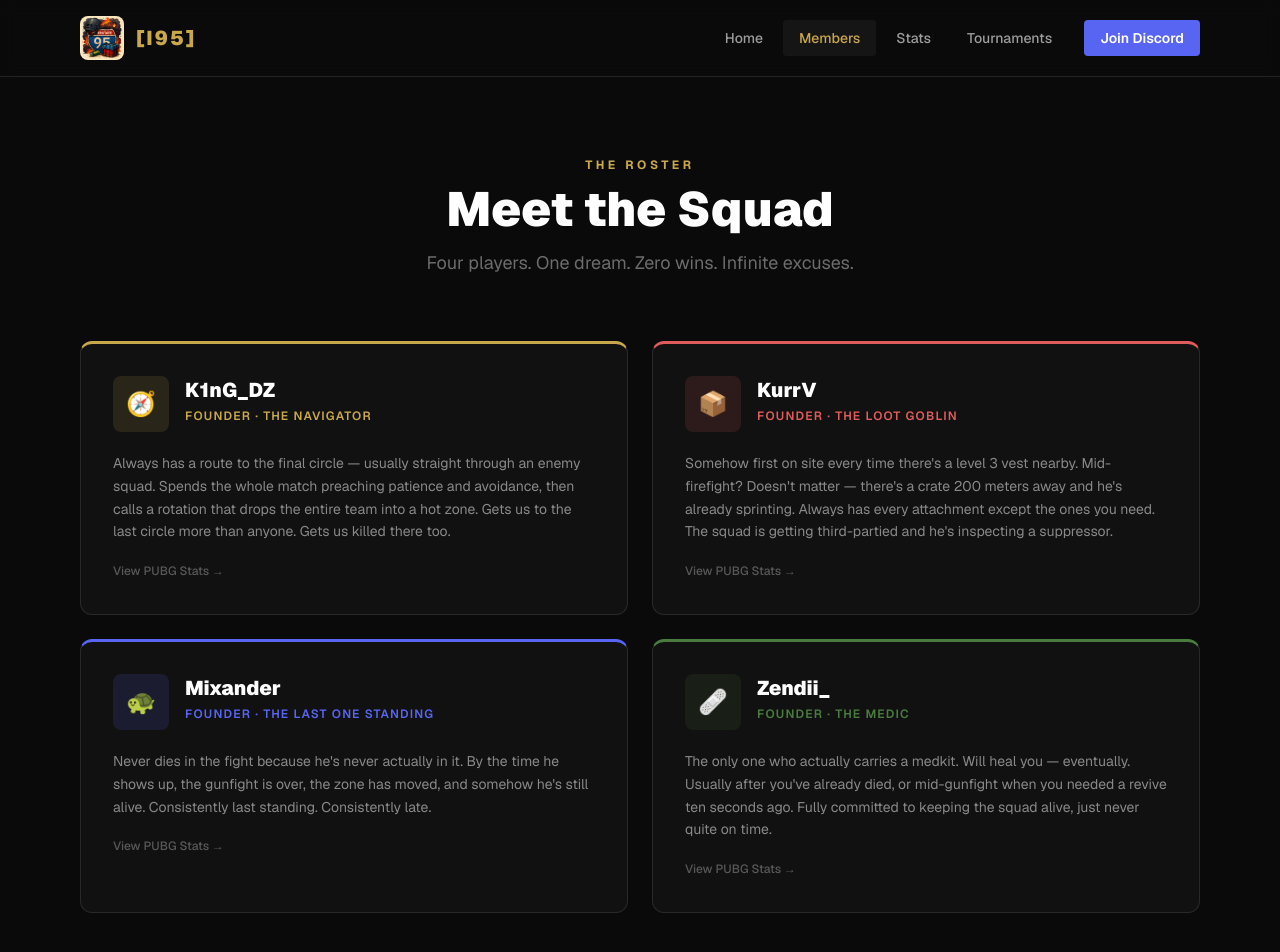
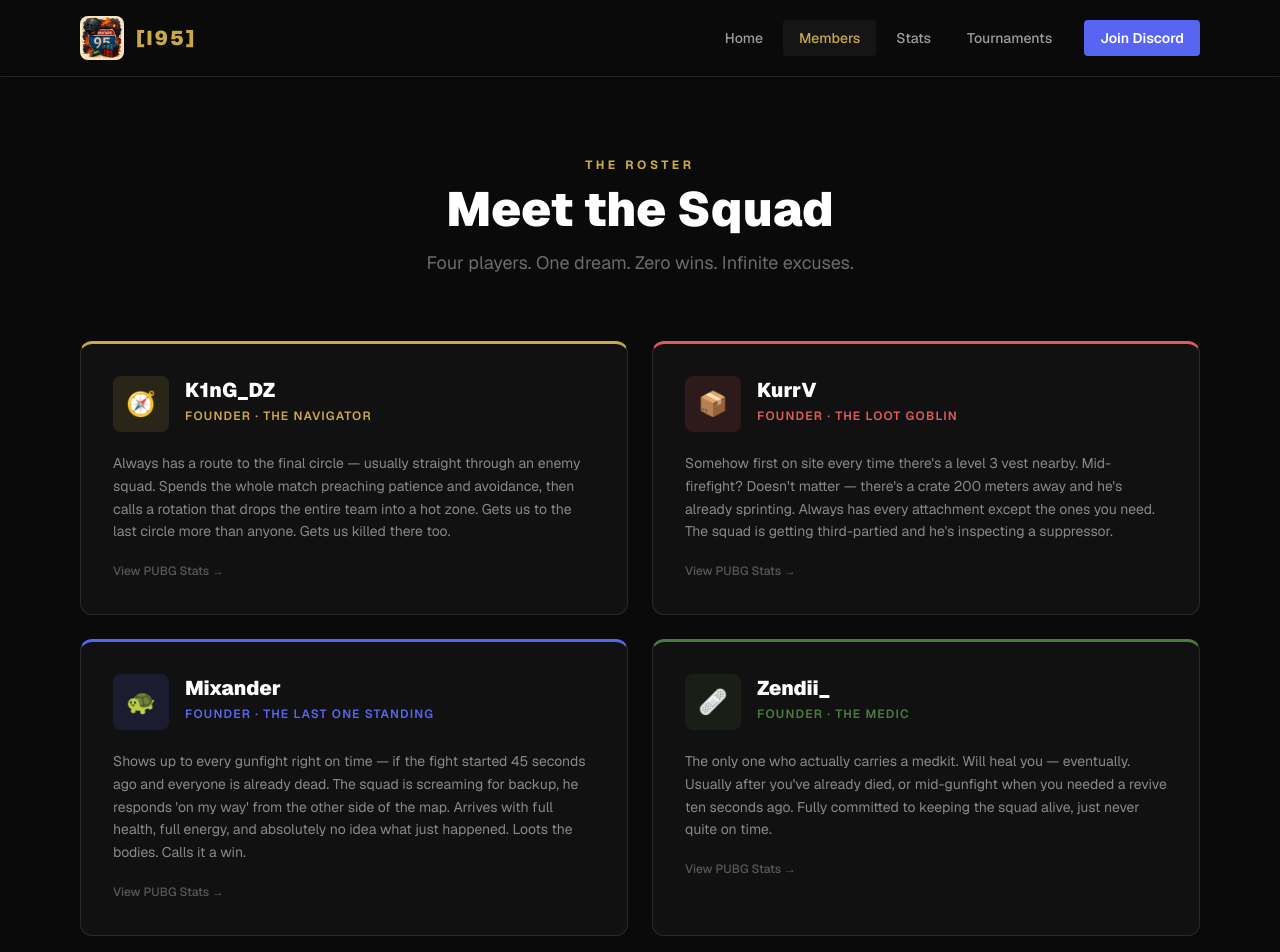
Before and after one commit to k1ngdz/i95-website, a Next.js app: page /members in a window 1280 px wide. Shown: the top 952 px of the page. Built offline with nearby package versions, Linux system fonts and the light colour scheme.

Commit message:
Make Mixander description funnier

```diff
--- a/app/members/page.tsx
+++ b/app/members/page.tsx
@@ -19,7 +19,7 @@ const members = [
     tag: "Mixander",
     role: "Founder · The Last One Standing",
     emoji: "🐢",
-    desc: "Never dies in the fight because he's never actually in it. By the time he shows up, the gunfight is over, the zone has moved, and somehow he's still alive. Consistently last standing. Consistently late.",
+    desc: "Shows up to every gunfight right on time — if the fight started 45 seconds ago and everyone is already dead. The squad is screaming for backup, he responds 'on my way' from the other side of the map. Arrives with full health, full energy, and absolutely no idea what just happened. Loots the bodies. Calls it a win.",
     color: "#5865F2",
   },
   {
```
